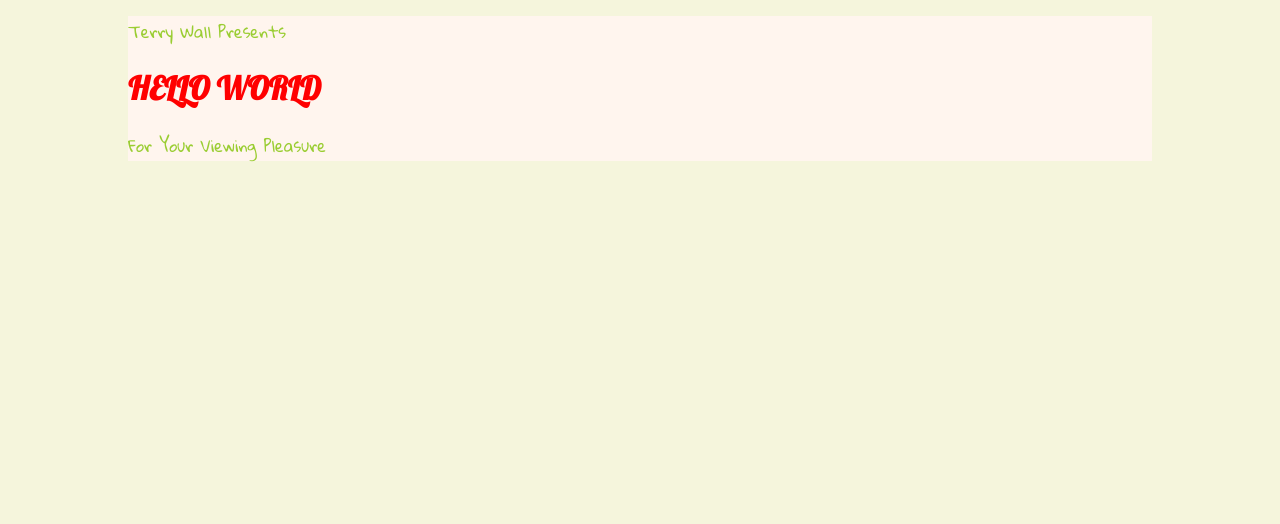
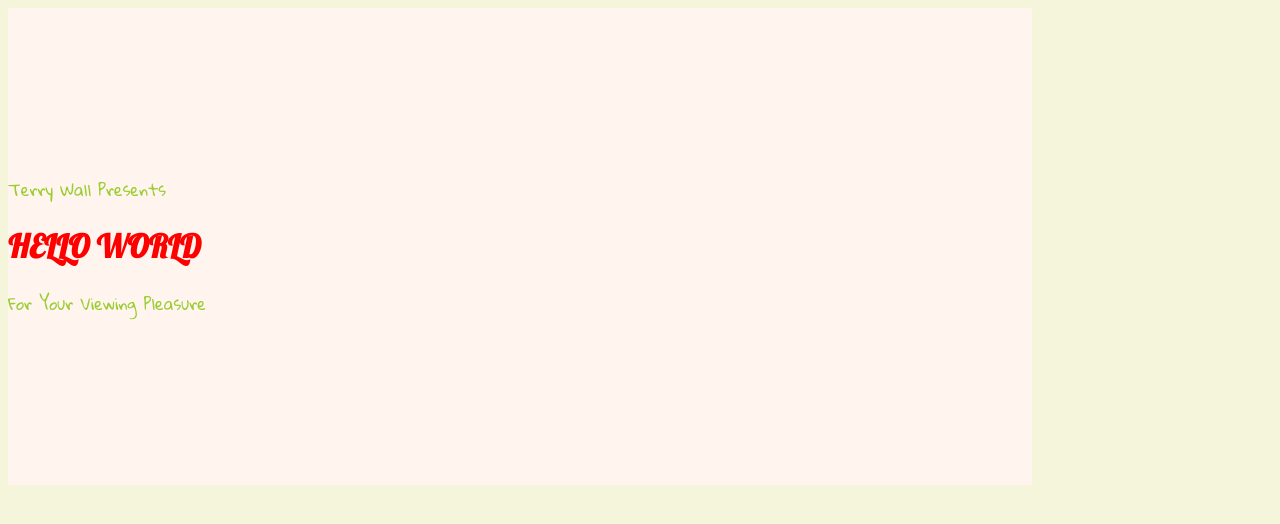
Before and after one commit to wall-terry/CS313-PHP, a plain HTML site: page index.html in a window 1280 px wide. Drawn offline with Linux system fonts and the light colour scheme.

Commit message:
Trying to center intro div

```diff
--- a/css/styles.css
+++ b/css/styles.css
@@ -7,8 +7,9 @@ body {
     background-color:SeaShell;
 	}
 .intro {
-	display:block;
-	margin:150px auto 150px auto;
+	display:inline-block;
+	padding:150px 0;
+	margin:0 auto;
 	}
 .intro p {
 	color:YellowGreen;
```
